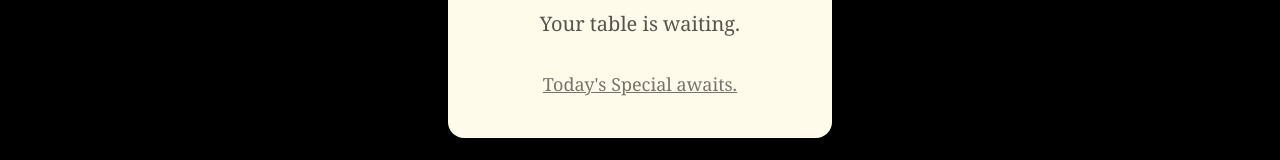
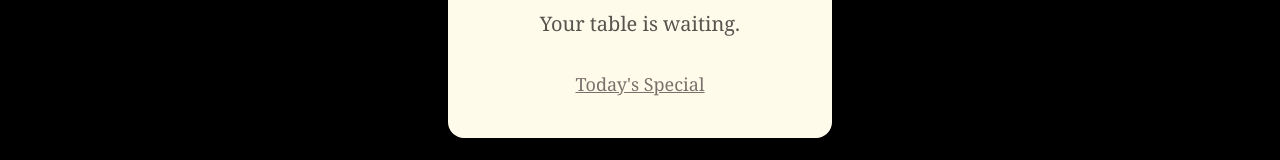
Before and after one commit to lauriegriddle/griddle-game, a Next.js app: page / in a window 1280 px wide. Shown: the part 388-548 px from the top of the page. Built offline with nearby package versions, Linux system fonts and the light colour scheme.

Commit message:
Simplify welcome modal button to Todays Special

```diff
--- a/app/page.js
+++ b/app/page.js
@@ -1068,7 +1068,7 @@ useEffect(() => {
               className="text-stone-500 hover:text-stone-700 text-lg font-medium transition-colors underline"
               style={{fontFamily: 'Georgia, serif'}}
             >
-              Today's Special awaits.
+              Today's Special
             </button>
           </div>
         </div>
```
